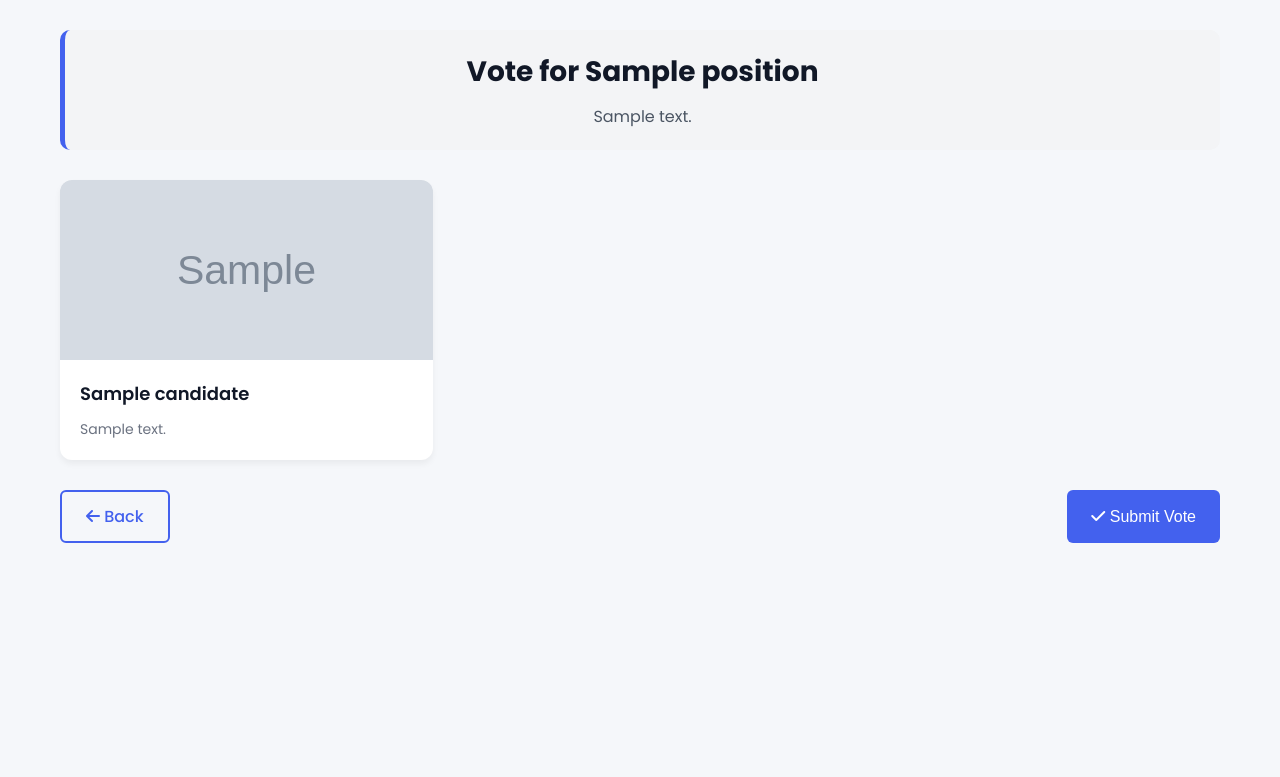
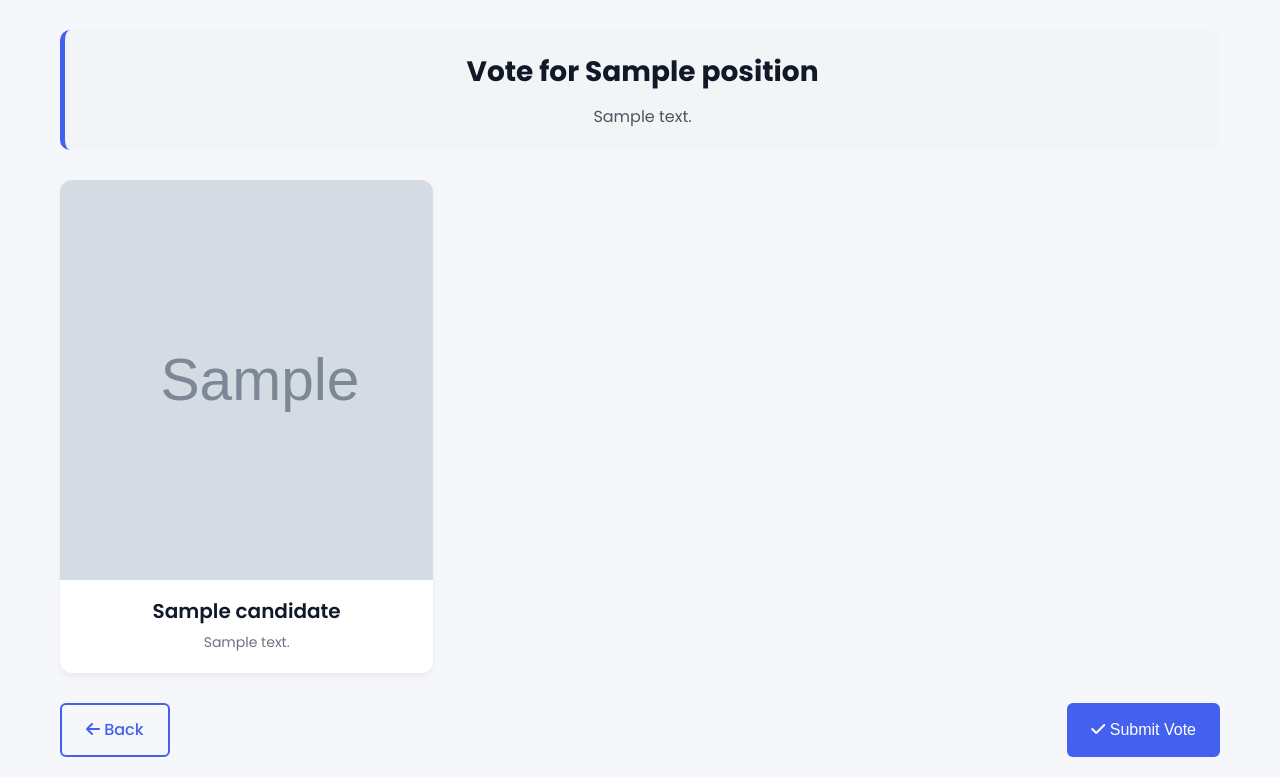
Before and after one commit to kwameadobaw/Voting_application, a Django app: template polls/templates/polls/voting.html in a window 1280 px wide. Shown: the part 74-851 px from the top of the page. Before the commit the page ends 617 px from the top, so only its background shows below. Run offline with Django 5.2, Linux system fonts and the light colour scheme; the template is opened without the code that fills it: most values are stand-ins (such as "Sample title", 1, 10 or a date in 2020); grey boxes marked "Sample" are stand-in pictures.

Commit message:
THIS WORKS

```diff
--- a/polls/models.py
+++ b/polls/models.py
@@ -26,9 +26,12 @@ class Position(models.Model):
     class Meta:
         ordering = ['order', 'title']
 
+# In your Candidate model, ensure you have:
 class Candidate(models.Model):
     name = models.CharField(max_length=100)
     position = models.ForeignKey(Position, on_delete=models.CASCADE)
+    votes = models.IntegerField(default=0)
+    image = models.ImageField(upload_to='candidates/', blank=True, null=True)
     bio = models.TextField(blank=True, null=True)
     # Replace ImageField with CharField for photo URL
     photo_url = models.CharField(max_length=255, blank=True, null=True)
--- a/polls/static/polls/css/style.css
+++ b/polls/static/polls/css/style.css
@@ -617,6 +617,7 @@ body {
     margin-bottom: 30px;
 }
 
+/* Update the candidate card styling */
 .candidate-card {
     position: relative;
     border-radius: 12px;
@@ -624,6 +625,10 @@ body {
     box-shadow: 0 4px 6px rgba(0, 0, 0, 0.05);
     transition: all 0.3s ease;
     background-color: white;
+    display: flex;
+    flex-direction: column;
+    align-items: center;
+    padding-bottom: 20px;
 }
 
 .candidate-card:hover {
@@ -634,6 +639,39 @@ body {
 .candidate-card.selected {
     border: 2px solid #4361ee;
     box-shadow: 0 0 0 3px rgba(67, 97, 238, 0.3);
+}
+
+.candidate-image-container {
+    width: 400px;
+    height: 400px;
+    margin: 0 auto;
+    display: flex;
+    align-items: center;
+    justify-content: center;
+    overflow: hidden;
+}
+
+.candidate-image {
+    width: 100%;
+    height: 100%;
+    object-fit: cover;
+    object-position: center;
+}
+
+.candidate-card h3 {
+    font-size: 20px;
+    font-weight: 600;
+    color: #111827;
+    margin: 15px 0 5px;
+    text-align: center;
+}
+
+.candidate-card p {
+    color: #6b7280;
+    font-size: 14px;
+    line-height: 1.5;
+    text-align: center;
+    padding: 0 20px;
 }
 
 .candidate-radio {
@@ -671,14 +709,6 @@ body {
     margin-bottom: 20px;
     filter: brightness(0) invert(1); /* Makes the image white */
     opacity: 0.9;
-}
-
-.login-quote {
-    display: flex;
-    flex-direction: column;
-    align-items: center;
-    justify-content: center;
-    text-align: center;
 }
 
 .candidate-info {
--- a/polls/templates/polls/voting.html
+++ b/polls/templates/polls/voting.html
@@ -29,30 +29,28 @@
 
             <div class="candidates-grid">
                 {% for candidate in candidates %}
-                <div class="candidate-card">
                 <input type="radio" name="candidate" id="candidate-{{ candidate.id }}" value="{{ candidate.id }}" class="candidate-radio">
                 <label for="candidate-{{ candidate.id }}" class="candidate-label">
-                        <div class="candidate-avatar">
-                            {% if candidate.photo %}
-                            <img src="{{ candidate.photo.url }}" alt="{{ candidate.name }}">
+                    <div class="candidate-card">
+                        {% if candidate.image %}
+                            <div class="candidate-image-container">
+                                <img src="{{ candidate.image.url }}" alt="{{ candidate.name }}" class="candidate-image">
+                            </div>
                         {% else %}
-                            <div class="avatar-placeholder">
-                                <i class="fas fa-user"></i>
+                            <div class="candidate-image-container">
+                                <img src="{% static 'polls/images/default-candidate.png' %}" alt="{{ candidate.name }}" class="candidate-image">
                             </div>
                         {% endif %}
-                        </div>
-                        <div class="candidate-info">
                         <h3>{{ candidate.name }}</h3>
                         {% if candidate.bio %}
                             <p>{{ candidate.bio }}</p>
                         {% endif %}
-                        </div>
                         <div class="vote-indicator">
                             <i class="fas fa-check-circle"></i>
                             <span>Selected</span>
                         </div>
+                    </div>
                 </label>
-                </div>
                 {% empty %}
                 <div class="no-candidates">
                     <p>No candidates available for this position.</p>
--- a/polls/views.py
+++ b/polls/views.py
@@ -266,9 +266,12 @@ def logout_results(request):
 
 
 @require_POST
-@user_passes_test(lambda u: u.is_staff)
 def reset_votes(request):
     """Reset all votes to zero"""
+    # Check if user is authorized to view results
+    if not request.session.get('results_authorized', False):
+        return JsonResponse({'success': False, 'message': 'Not authorized'}, status=403)
+
     try:
         with transaction.atomic():
             # Reset candidate votes
--- a/voting_system/urls.py
+++ b/voting_system/urls.py
@@ -12,3 +12,7 @@ urlpatterns = [
 # Add static file serving during development
 if settings.DEBUG:
     urlpatterns += static(settings.STATIC_URL, document_root=settings.STATIC_ROOT)
+
+# At the end of your urlpatterns list:
+if settings.DEBUG:
+    urlpatterns += static(settings.MEDIA_URL, document_root=settings.MEDIA_ROOT)
```
Also changed, not shown: polls/templates/polls/voting_results.html (+10 -18 lines), voting_system/settings.py (+7 -2 lines), db.sqlite3, media/candidates/ChatGPT_Image_Mar_31_2025_05_35_39_PM.png (added), polls/images/ChatGPT Image Mar 31, 2025, 05_35_39 PM.png (added), polls/migrations/0003_candidate_image.py (added). Lines whose indentation alone changed are shown as unchanged.
